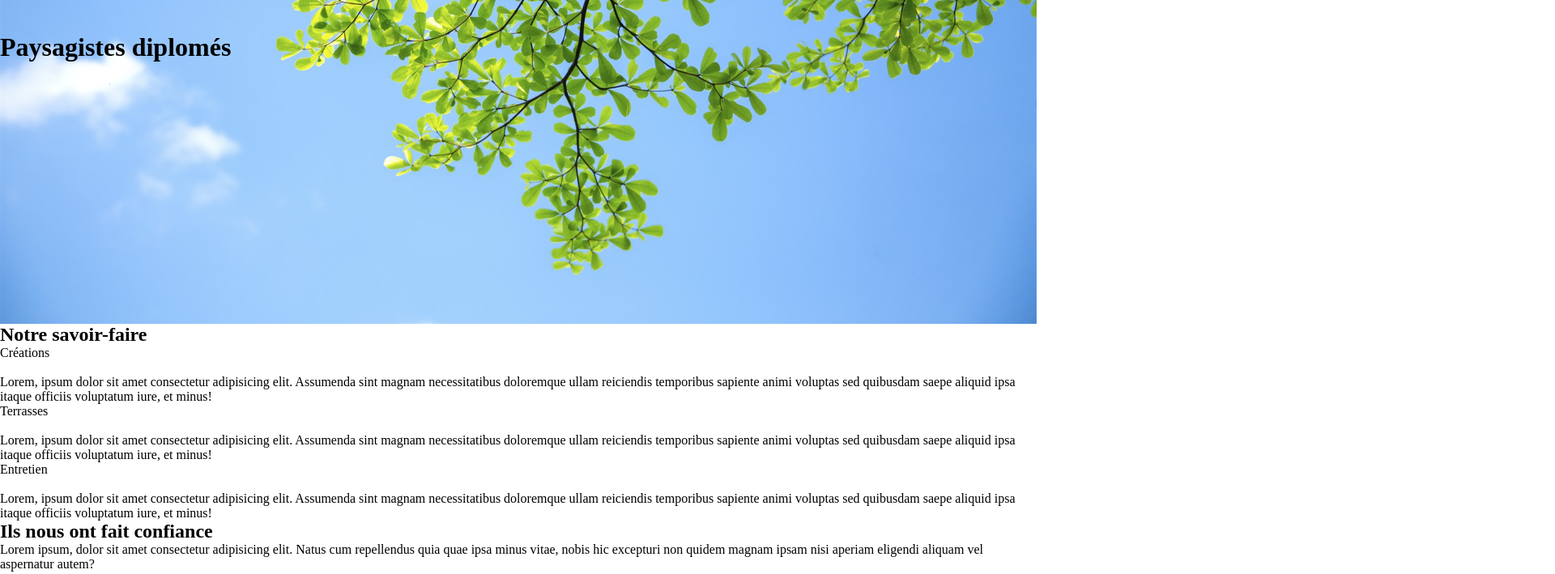
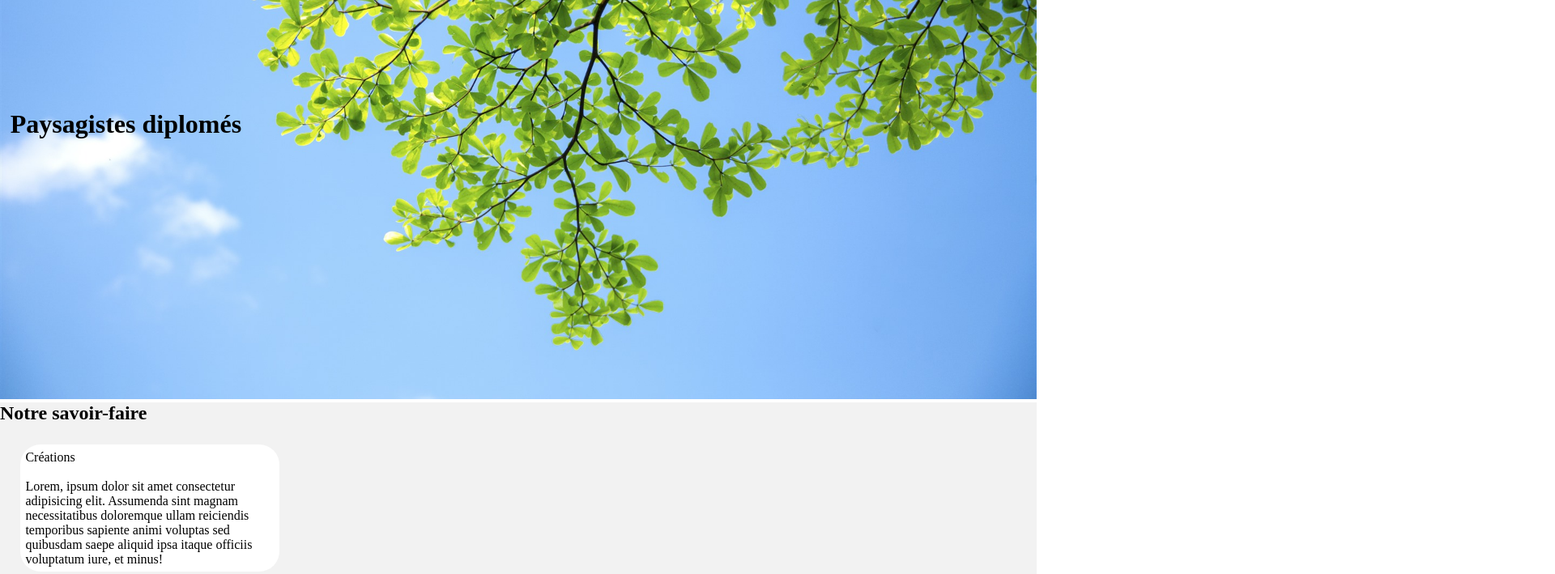
Before and after one commit to mguyot00/PIDF, a plain HTML site: page front-end/index.html in a window 1280 px wide. Shown: the part 320-1029 px from the top of the page at 81% size, 1920 px wide, since content can reach past the window. Drawn offline with Linux system fonts and the light colour scheme.

Commit message:
debut section savoir-faire

```diff
--- a/front-end/index.html
+++ b/front-end/index.html
@@ -28,8 +28,10 @@
 
     <main>
         <section class="p_slide">
+            <img class="background_img" src="/images/Milieu_de_l'été.jpg" alt="img">
+            <div class="content_slide">
             <h1>Paysagistes diplomés</h1>
-            <img class="slide" src="/images/Milieu_de_l'été.jpg" alt="img">
+            </div>
 
         </section>
 
@@ -42,7 +44,7 @@
 
                 <!--bloc cards-->
                 <div class="blc-cards">
-                    <div class="blc-créations">
+                    <div class="blc-content">
                         <div class="title-cards">
                             Créations
                         </div>
@@ -58,7 +60,7 @@
                 </div>
 
                 <div class="blc-cards">
-                    <div class="blc-terrasses">
+                    <div class="blc-content">
                         <div class="title-cards">
                             Terrasses
                         </div>
@@ -74,7 +76,7 @@
                 </div>
 
                 <div class="blc-cards">
-                    <div class="blc-entretien">
+                    <div class="blc-content">
                         <div class="title-cards">
                             Entretien
                         </div>
@@ -100,7 +102,7 @@
     </main>
 
     <footer>
-        <img src="/logo/Logo pidf.png" alt="logo">
+        <img class="footer_img" src="/logo/Logo pidf.png" alt="logo">
 
         <div class="contact">
             <h3>Nous contacter</h3>
--- a/front-end/style.css
+++ b/front-end/style.css
@@ -5,7 +5,7 @@
 }
 
 header{
-    position: fixed;
+    /*position: fixed;*/
     top: 0%;
     left: 0%;
     padding: 20px;
@@ -41,23 +41,67 @@ header{
 }
 
 
-
+/*section slide*/
 .p_slide {
-    position:relative;
+   position:relative;
+   object-fit: cover;
+   display: block;
 
 
 }
 
-.slide {
-
-    z-index:1;
+.background_img {
     max-width: 100%;
     height: auto;
-    display: block;
+}
+
+.content_slide {
+    position: absolute;
+    top: 50%;
+    left: 1%;
+    width: auto;
+}
+
+h1 {
+    font-size:200%;
+}
+
+/*section savoir-faire*/
+.blc-sf{
+    display: flex;
+    flex-wrap: wrap;
+    background-color: #f2f2f2;
+    margin-top: none;
+    box-sizing: border-box;
+    width: 100%;
+}
+
+.blc-cards{
+    display: flex;
+    width: 25%;
+    box-sizing: border-box;
+    background-color: white;
+    margin:25px;
+    border-radius: 25px 25px 25px 25px;
+}
+
+.blc-content {
+    box-sizing: border-box;
+    width:auto;
+    margin: 2%;
 }
 
 
 
-h1 {
-    position:absolute;top:360px; width:600px; height:400px; z-index:2;font-size:200%
+
+
+
+
+
+
+
+
+
+.footer_img{
+    width: 150px;
 }
```
